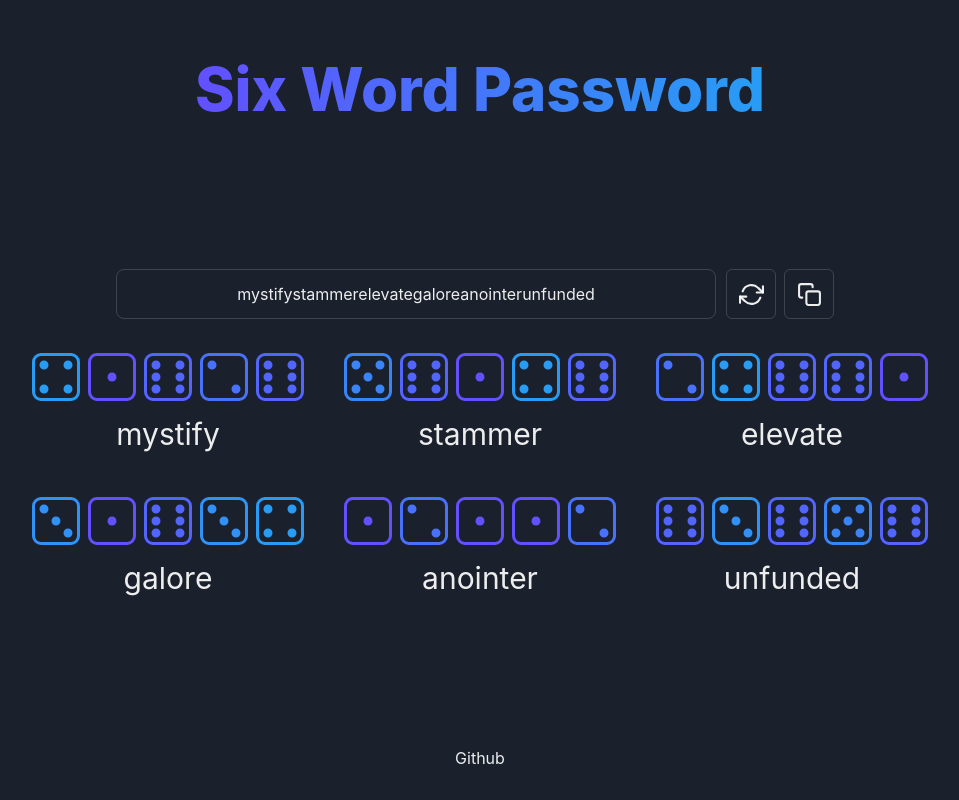
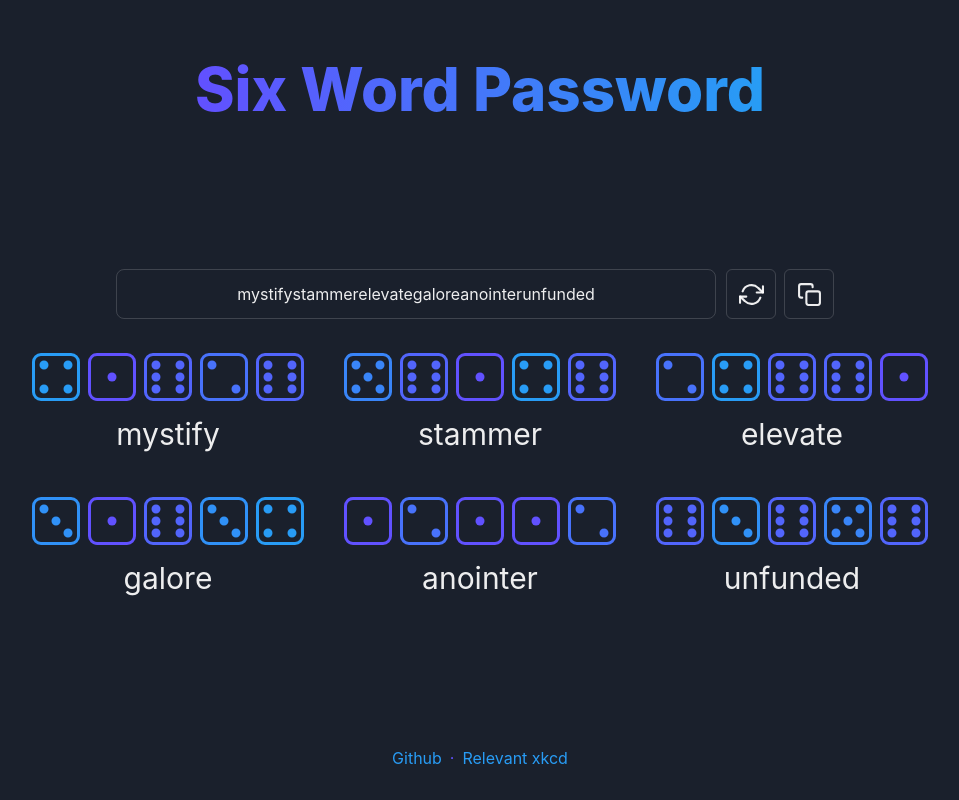
Before and after one commit to aniknia/sixwordpassword, a Next.js app: page / in a window 1280 px wide. Shown: the whole page, without its empty margins (160-1119 px from the left). Built offline with nearby package versions, Linux system fonts and the light colour scheme.

Commit message:
feat: add xkcd link and styling

```diff
--- a/components/general/footer.tsx
+++ b/components/general/footer.tsx
@@ -1,4 +1,4 @@
-import { VStack, HStack } from "@chakra-ui/react";
+import { VStack, HStack, Text } from "@chakra-ui/react";
 
 export default function Footer() {
   return (
@@ -6,7 +6,13 @@ export default function Footer() {
       <footer>
         <VStack>
           <HStack p="2">
-            <a href="https://github.com/aniknia/sixwordpassword">Github</a>
+            <Text color="#289cf5">
+              <a href="https://github.com/aniknia/sixwordpassword">Github</a>
+            </Text>
+            <Text color="#6151ff">&middot;</Text>
+            <Text color="#289cf5">
+              <a href="https://xkcd.com/936/">Relevant xkcd</a>
+            </Text>
           </HStack>
         </VStack>
       </footer>
```
